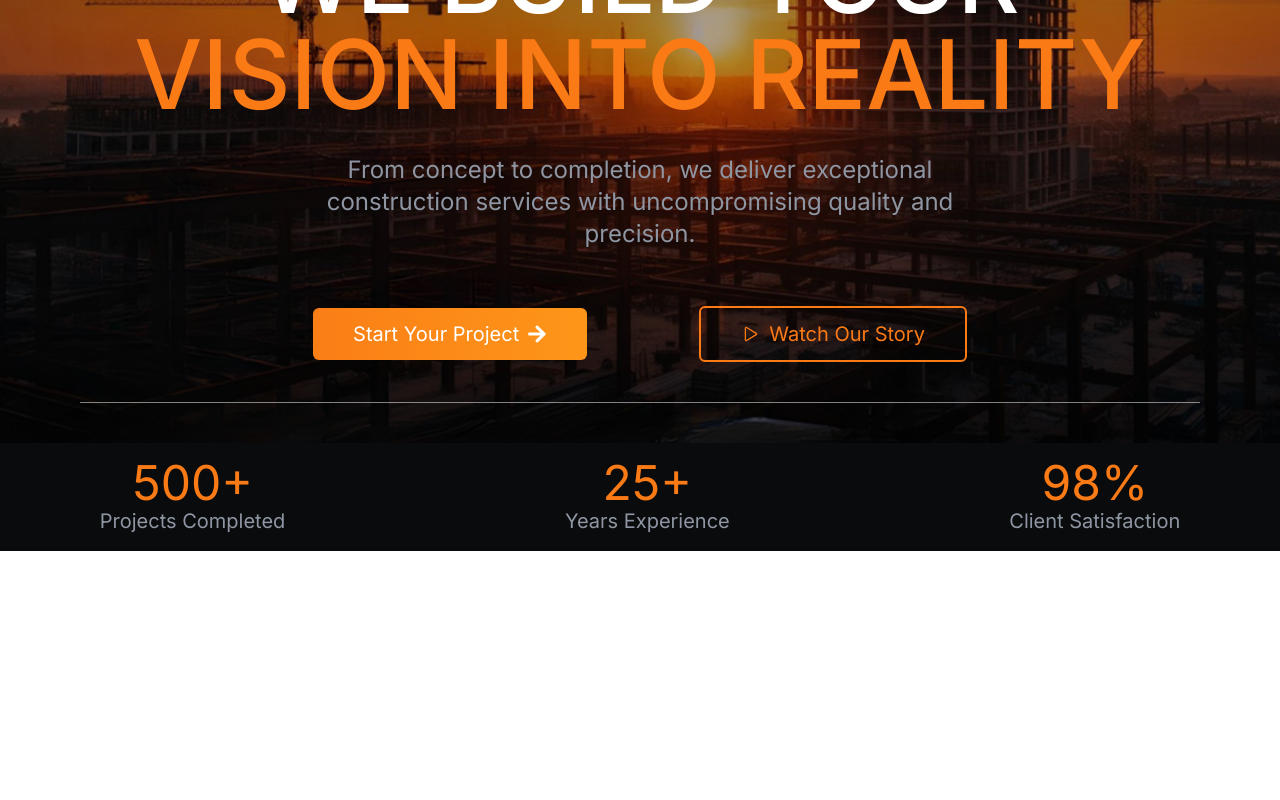
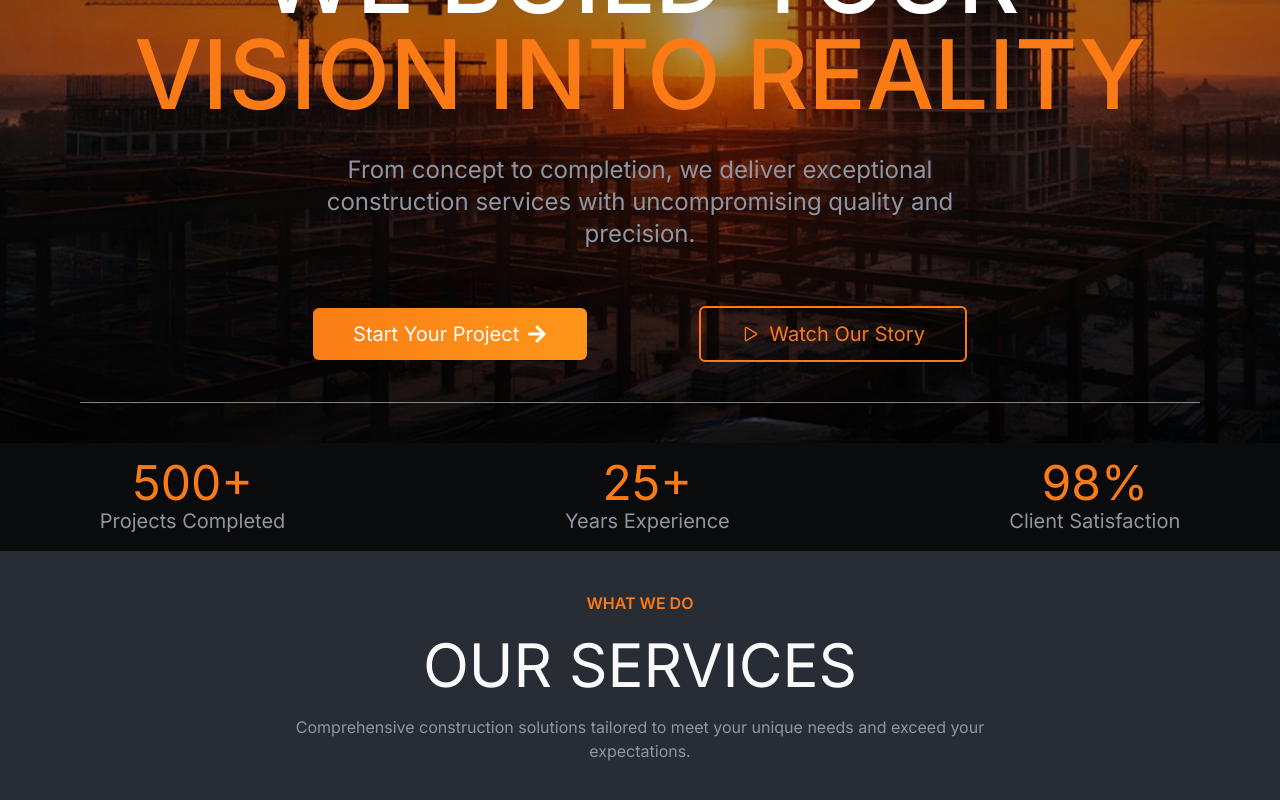
Before and after one commit to ashikapi/BuildCore, a Next.js app: page / in a window 1280 px wide. Shown: the part 350-1150 px from the top of the page. Before the commit the page ends 901 px from the top, so only its background shows below. Built offline with nearby package versions, Linux system fonts and the light colour scheme.

Commit message:
add services page

```diff
--- a/app/components/Navbar.tsx
+++ b/app/components/Navbar.tsx
@@ -7,8 +7,8 @@ export default function Navbar() {
     const [activeHash, setActiveHash] = useState('');
     const navItems = [
         { name: 'Home', link: '#home' },
+        { name: 'Services', link: '#services' },
         { name: 'About', link: '#about' },
-        { name: 'Services', link: '#services' },
         { name: 'Contact', link: '#contact' },
     ];
     return (
--- a/app/page.tsx
+++ b/app/page.tsx
@@ -1,6 +1,7 @@
 import React from 'react'
 import HomeHero from './home/page'
 import States from './components/States'
+import Services from './services/page'
 
 export default function page() {
   return (
@@ -10,6 +11,9 @@ export default function page() {
         <HomeHero />
       </section>
       <States/>
+    <section id="services" className="">
+      <Services />
+    </section>
    </>
 
   )
--- /dev/null
+++ b/app/services/page.tsx
@@ -0,0 +1,19 @@
+import React from 'react'
+
+export default function Services() {
+  return (
+    <div className='w-full h-full flex-1 justify-center items-center bg-[#272C35] md:px-20 px-4 md:py-10 py-6'>
+        <div className='text-center space-y-5'>
+            <h3 className='text-[#FA7A16] text-base font-semibold'>WHAT WE DO</h3>
+            <h1 className='text-[#FAFAFA] text-6xl font-normal text-balance'>OUR SERVICES</h1>
+            <p
+              className='md:max-w-3xl w-full text-[#8F96A3] font-normal text-base flex mx-auto'
+            >
+              Comprehensive construction solutions tailored to
+              meet your unique needs and exceed your
+              expectations.
+              </p>
+        </div>
+    </div>
+  )
+}
```
